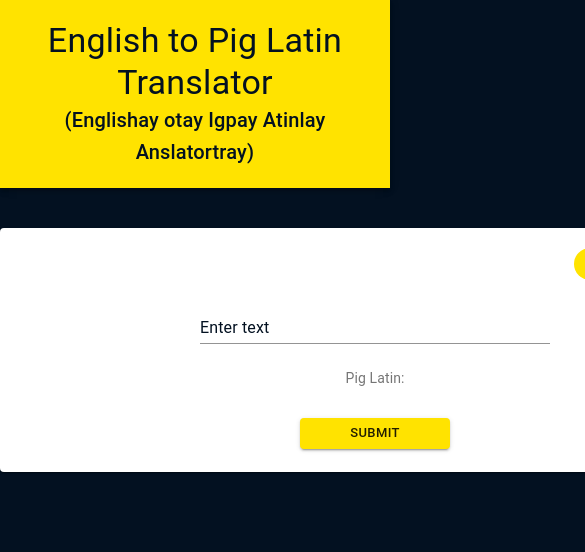
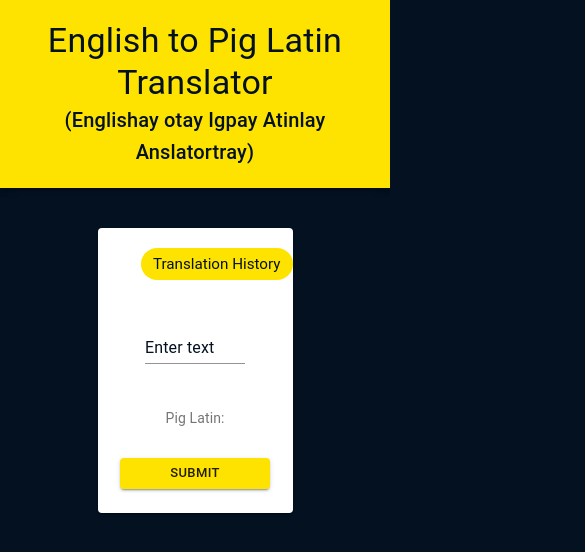
Before and after one commit to olliebrownlow/pig-latin-react-frontend, a React (Create React App) app: page / in a window 390 px wide. Shown: the top 552 px of the page, 585 px wide, since content can reach past the window. Built offline with nearby package versions, Linux system fonts and the light colour scheme; no server answers.

Commit message:
adds screen-size responsiveness

```diff
--- a/src/App.css
+++ b/src/App.css
@@ -5,25 +5,6 @@ body {
 
 .App {
   text-align: center;
-}
-
-.App-logo {
-  height: 40vmin;
-}
-
-.App-header {
-  background-color: #282c34;
-  min-height: 100vh;
-  display: flex;
-  flex-direction: column;
-  align-items: center;
-  justify-content: center;
-  font-size: calc(10px + 2vmin);
-  color: white;
-}
-
-.App-link {
-  color: #09d3ac;
 }
 
 .MuiTypography-root.MuiTypography-h4 {
@@ -57,13 +38,30 @@ body {
 
 .MuiCardActions-root {
   justify-content: center;
-  margin-bottom: 15px;
+  margin-bottom: 16px;
 }
 
-.MuiChip-root.MuiChip-clickable {
-  margin-left: 550px;
+.MuiChip-root {
+  margin-right: 16px;
+  margin-left: 16px;
 }
 
 .MuiPaper-root.MuiPaper-elevation2.MuiPaper-rounded {
   box-shadow: none;
 }
+
+.MuiTextField-root {
+  width: 250px;
+}
+
+@media all and (max-width: 800px) {
+  .MuiTextField-root {
+    width: 175px;
+  }
+}
+
+@media all and (max-width: 500px) {
+  .MuiTextField-root {
+    width: 100px;
+  }
+}
--- a/src/components/DictionaryView.js
+++ b/src/components/DictionaryView.js
@@ -4,6 +4,7 @@ import CardContent from "@material-ui/core/CardContent";
 import AppBarHeader from "./SharedComponents/AppBarHeader";
 import ChipButton from "./SharedComponents/ChipButton";
 import TableOfTranslations from "./DictionaryViewComponents/TableOfTranslations";
+import Grid from "@material-ui/core/Grid";
 
 export class DictionaryView extends Component {
   state = {
@@ -35,7 +36,9 @@ export class DictionaryView extends Component {
           data-testid="appBarHeaderElement"
           settings={appBarHeaderSettings}
         />
-        <Card data-testid="cardElement" style={styles.card}>
+        <Grid container justify="center">
+          <Grid item xs={8}>
+            <Card data-testid="cardElement">
               <br />
               <ChipButton
                 data-testid="chipButtonElement"
@@ -43,23 +46,16 @@ export class DictionaryView extends Component {
                 chipValue={chipValue}
               />
               <br />
-          <CardContent data-testid="cardContentElement">
               <TableOfTranslations
                 data-testid="tableOfTranslationsElement"
                 items={items}
               />
-          </CardContent>
             </Card>
+          </Grid>
+        </Grid>
       </React.Fragment>
     );
   }
 }
 
-const styles = {
-  card: {
-    width: 750,
-    justify: "center",
-  },
-};
-
 export default DictionaryView;
--- a/src/components/DictionaryViewComponents/TableOfTranslations.js
+++ b/src/components/DictionaryViewComponents/TableOfTranslations.js
@@ -1,5 +1,6 @@
 import React, { Component } from "react";
 import MaterialTable from "material-table";
+import Grid from "@material-ui/core/Grid";
 import SnackBarModal from "../SharedComponents/SnackBarModal";
 import baseUrl from "../../utils/baseUrl";
 import axios from "axios";
@@ -23,10 +24,10 @@ export class TranslatedPhraseHeader extends Component {
     const url = `${baseUrl}/terminologies/${id}`;
     axios
       .delete(url)
-      .then(response => {
+      .then((response) => {
         this.props.items.componentDidMount();
       })
-      .catch(error => {
+      .catch((error) => {
         console.log("delete error", error);
       });
   }
@@ -37,10 +38,10 @@ export class TranslatedPhraseHeader extends Component {
       .put(url, {
         english: data.toLowerCase().replace(/[^a-z\s]/gi, ""),
       })
-      .then(response => {
+      .then((response) => {
         this.props.items.componentDidMount();
       })
-      .catch(error => {
+      .catch((error) => {
         console.log("edit error", error);
       });
   }
@@ -48,7 +49,7 @@ export class TranslatedPhraseHeader extends Component {
   allEnglishValues = () => {
     const { items } = this.props;
     let phrases = [];
-    items.values.allTranslations.forEach(function(translation) {
+    items.values.allTranslations.forEach(function (translation) {
       phrases.push(translation.english);
     });
     return phrases;
@@ -68,6 +69,8 @@ export class TranslatedPhraseHeader extends Component {
           snackbarmsg={snackbarmessage}
           ref={this.snackBarModalElement}
         />
+        <Grid container justify="center">
+          <Grid item xs={10}>
             <MaterialTable
               localization={{
                 body: {
@@ -115,7 +118,7 @@ export class TranslatedPhraseHeader extends Component {
                       resolve();
                     }, 1000);
                   }),
-            onRowDelete: oldData =>
+                onRowDelete: (oldData) =>
                   new Promise((resolve, reject) => {
                     setTimeout(() => {
                       {
@@ -131,6 +134,8 @@ export class TranslatedPhraseHeader extends Component {
                   }),
               }}
             />
+          </Grid>
+        </Grid>
       </React.Fragment>
     );
   }
--- a/src/components/SharedComponents/ChipButton.js
+++ b/src/components/SharedComponents/ChipButton.js
@@ -1,13 +1,14 @@
 import React, { Component } from "react";
 import Chip from "@material-ui/core/Chip";
+import Grid from "@material-ui/core/Grid";
 
 export class ChipButton extends Component {
-  seeTranslationHistory = e => {
+  seeTranslationHistory = (e) => {
     e.preventDefault();
     this.props.functions.nextStep();
   };
 
-  seeTranslator = e => {
+  seeTranslator = (e) => {
     e.preventDefault();
     this.props.functions.prevStep();
   };
@@ -16,10 +17,12 @@ export class ChipButton extends Component {
     const { chipValue } = this.props;
     return (
       <React.Fragment>
+        <Grid container justify="flex-end">
+          <Grid item>
             <Chip
               data-testid="button"
               label={chipValue.chipLabel}
-          onClick={e => {
+              onClick={(e) => {
                 if (chipValue.chipLabel === "Translation History") {
                   this.seeTranslationHistory(e);
                   this.props.functions.componentDidMount();
@@ -29,6 +32,8 @@ export class ChipButton extends Component {
               }}
               clickable
             />
+          </Grid>
+        </Grid>
       </React.Fragment>
     );
   }
--- a/src/components/TranslatorView.js
+++ b/src/components/TranslatorView.js
@@ -1,5 +1,6 @@
 import React, { Component } from "react";
 import Card from "@material-ui/core/Card";
+import Grid from "@material-ui/core/Grid";
 import AppBarHeader from "./SharedComponents/AppBarHeader";
 import ChipButton from "./SharedComponents/ChipButton";
 import SubmitForm from "./TranslatorViewComponents/SubmitForm";
@@ -37,12 +38,16 @@ export class TranslatorView extends Component {
     return (
       <React.Fragment>
         <AppBarHeader settings={appBarHeaderSettings} />
+        <Grid container justify="center">
+          <Grid item xs={6}>
             <Card data-testid="cardElement" style={styles.card}>
               <br />
               <ChipButton functions={functions} chipValue={chipValue} />
               <br />
               <SubmitForm submitFormFunctions={submitFormFunctions} />
             </Card>
+          </Grid>
+        </Grid>
       </React.Fragment>
     );
   }
@@ -50,8 +55,8 @@ export class TranslatorView extends Component {
 
 const styles = {
   card: {
-    width: "750px",
-    justify: "center",
+    // width: "750px",
+    // justify: "center",
   },
 };
 
--- a/src/components/TranslatorViewComponents/SubmitFormComponents/TranslateTextfield.js
+++ b/src/components/TranslatorViewComponents/SubmitFormComponents/TranslateTextfield.js
@@ -1,4 +1,6 @@
 import React, { Component } from "react";
+import Grid from "@material-ui/core/Grid";
+
 import TextField from "@material-ui/core/TextField";
 
 export class TranslateTextField extends Component {
@@ -6,24 +8,21 @@ export class TranslateTextField extends Component {
     const { submitFormFunctions } = this.props;
     return (
       <React.Fragment>
+        <Grid container justify="center">
+          <Grid item xs={8}>
             <TextField
               inputProps={{ "data-testid": "textToTranslate" }}
               label="Enter text"
               placeholder="e.g., risk assessment"
               margin="normal"
-          style={styles.textField}
               onChange={submitFormFunctions.handleChange}
               value={submitFormFunctions.values.english}
             />
+          </Grid>
+        </Grid>
       </React.Fragment>
     );
   }
 }
 
-const styles = {
-  textField: {
-    width: 350,
-  },
-};
-
 export default TranslateTextField;
```
Also changed, not shown: 1 other file (tests, documents, lock files or other folders). Lines whose indentation alone changed are shown as unchanged.
